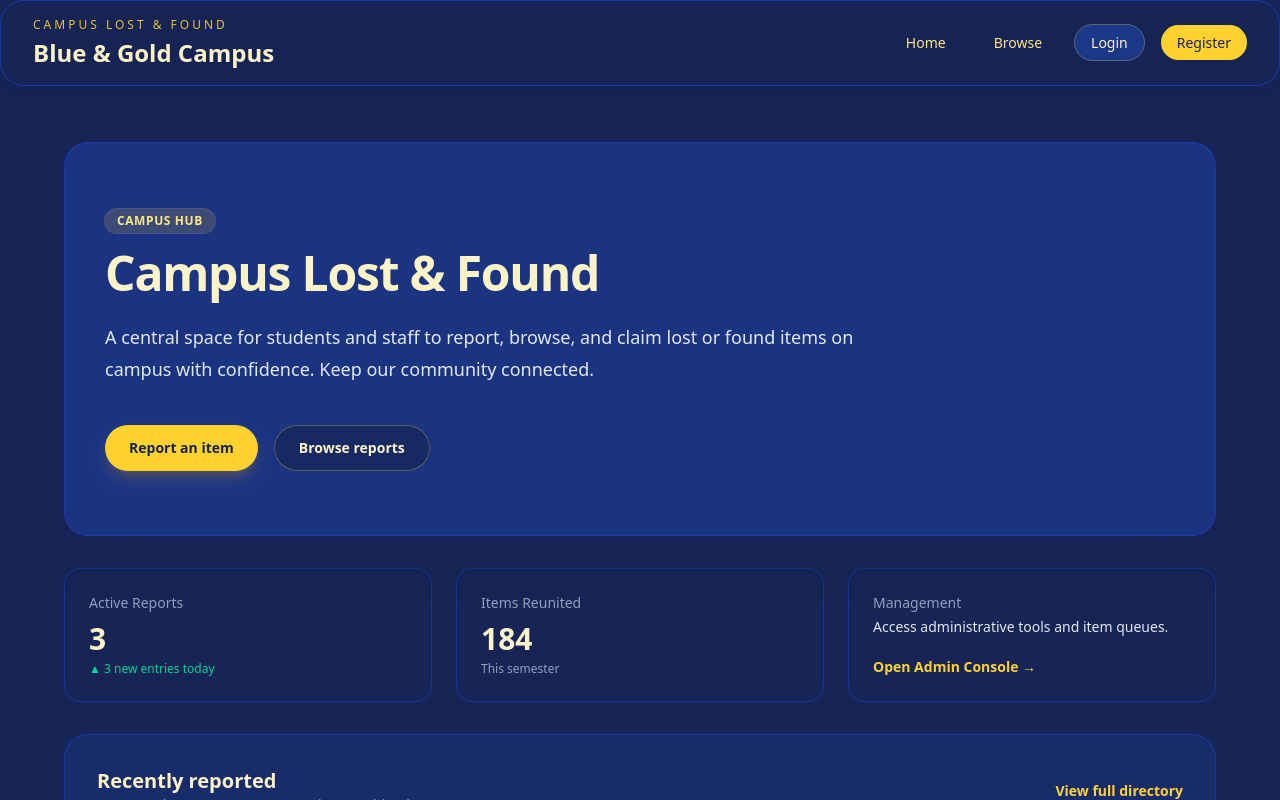
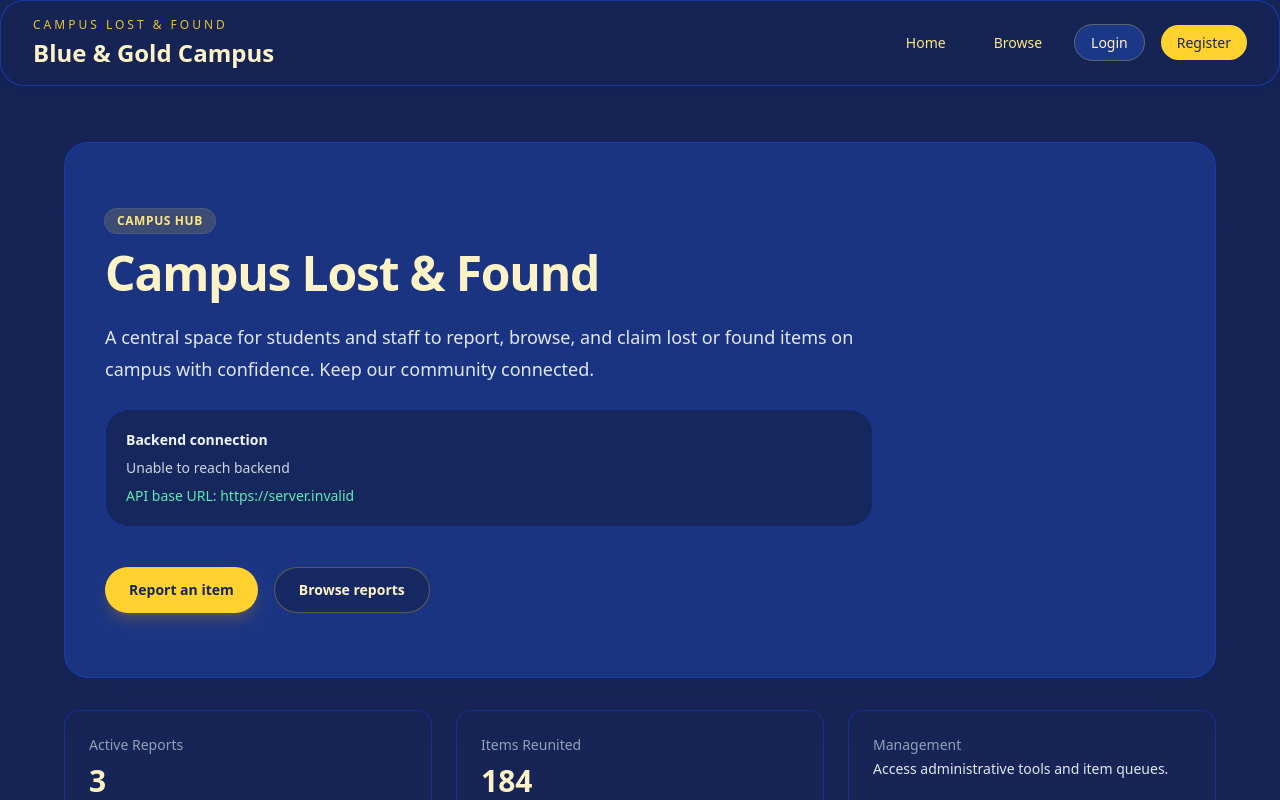
Before and after one commit to munroemil6-bot/campus-lost-found-system-backend, a React (Vite) app in the folder frontend/: page / in a window 1280 px wide. Shown: the top 800 px of the page. Built offline with nearby package versions, Linux system fonts and the light colour scheme; no server answers.

Commit message:
show backend status on homepage and print GitHub Pages URL after deploy

```diff
--- a/frontend/src/pages/Home.jsx
+++ b/frontend/src/pages/Home.jsx
@@ -5,6 +5,8 @@ import { fetchItems } from '../services/api'
 export default function Home() {
   const [items, setItems] = useState([])
   const [loading, setLoading] = useState(true)
+  const [backendReachable, setBackendReachable] = useState(null)
+  const apiBaseUrl = typeof window !== 'undefined' ? window.__CLF_API_BASE : undefined
 
   useEffect(() => {
     const load = async () => {
@@ -12,8 +14,10 @@ export default function Home() {
       try {
         const data = await fetchItems()
         setItems(data || [])
+        setBackendReachable(typeof window !== 'undefined' ? window.__CLF_BACKEND_REACHABLE ?? false : false)
       } catch (err) {
         setItems([])
+        setBackendReachable(false)
       } finally {
         setLoading(false)
       }
@@ -45,6 +49,21 @@ export default function Home() {
           <p className="mt-6 text-lg leading-8 text-slate-200">
             A central space for students and staff to report, browse, and claim lost or found items on campus with confidence. Keep our community connected.
           </p>
+          <div className="mt-6 rounded-3xl border border-blue-800/60 bg-blue-950/80 p-5 text-sm text-slate-300">
+            <p className="font-semibold text-slate-100">Backend connection</p>
+            <p className="mt-2 text-slate-300">
+              {backendReachable === null
+                ? 'Checking backend connection…'
+                : backendReachable
+                ? 'Connected to backend'
+                : 'Unable to reach backend'}
+            </p>
+            {apiBaseUrl ? (
+              <p className="mt-2 text-sm text-emerald-300">API base URL: {apiBaseUrl}</p>
+            ) : (
+              <p className="mt-2 text-sm text-rose-300">Backend API URL is not configured.</p>
+            )}
+          </div>
           <div className="mt-10 flex flex-wrap gap-4">
             <Link to="/login" className="inline-flex items-center justify-center rounded-full bg-amber-300 px-6 py-3 text-sm font-semibold text-blue-950 shadow-lg shadow-amber-500/20 transition hover:bg-amber-200">
               Report an item
--- a/frontend/src/services/api.js
+++ b/frontend/src/services/api.js
@@ -196,13 +196,22 @@ export async function loginUser(data) {
 
 export async function fetchItems() {
   if (!BASE_URL) {
+    if (typeof window !== 'undefined') {
+      window.__CLF_BACKEND_REACHABLE = false
+    }
     return FALLBACK_ITEMS
   }
 
   try {
     const response = await api.get('/items')
+    if (typeof window !== 'undefined') {
+      window.__CLF_BACKEND_REACHABLE = true
+    }
     return response.data
   } catch (err) {
+    if (typeof window !== 'undefined') {
+      window.__CLF_BACKEND_REACHABLE = false
+    }
     console.warn('Unable to fetch items from backend, showing fallback items.', err)
     return FALLBACK_ITEMS
   }
```
